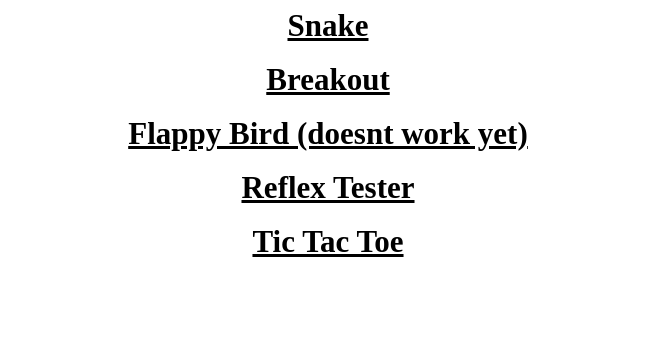
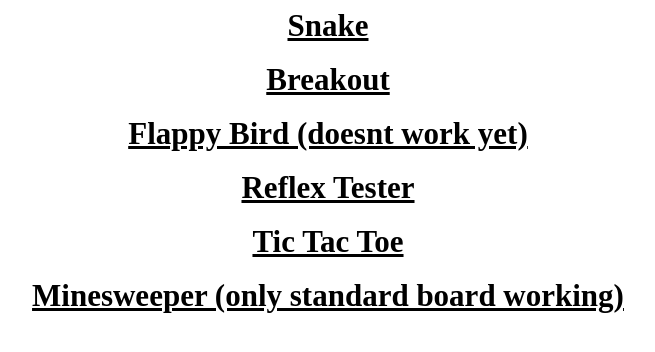
Before and after one commit to huhenU/Switchgames, a plain HTML site: page index.html in a window 1280 px wide. Shown: the whole page, without its empty margins (312-967 px from the left). Drawn offline with Linux system fonts and the light colour scheme.

Commit message:
Add files via upload

```diff
--- a/index.html
+++ b/index.html
@@ -76,5 +76,8 @@
 <a href="Games/Tic Tac Toe.html">Tic Tac Toe</a><br>
 &nbsp;</div>
 <div class="c1">
+<a href="Games/minesweeper">Minesweeper (only standard board working)</a><br>
+&nbsp;</div>
+<div class="c1">
 
 </body></html>
```
